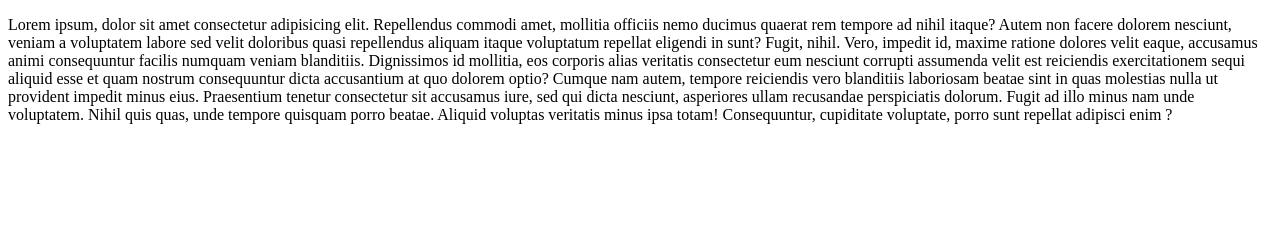
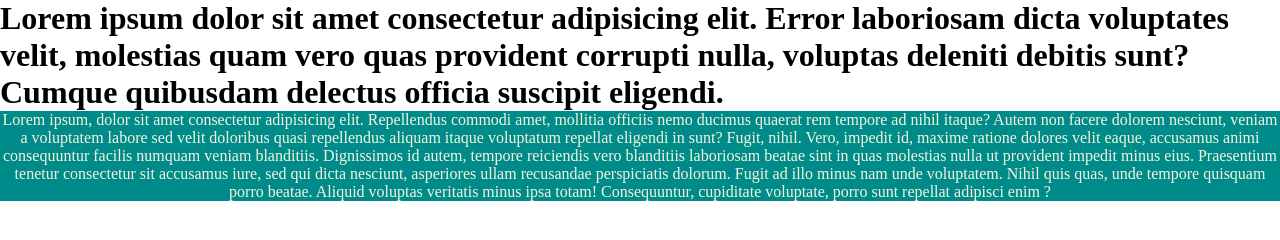
Before and after one commit to sq12/Test1, a plain HTML site: page index.html in a window 1280 px wide. Drawn offline with Linux system fonts and the light colour scheme.

Commit message:
add to project css styles

```diff
--- /dev/null
+++ b/Styles/main.css
@@ -0,0 +1,10 @@
+* {
+	margin: 0;
+	padding: 0;
+}
+
+.p1{
+	color: beige ;
+	background-color: darkcyan;
+	text-align: center;
+}
--- a/index.html
+++ b/index.html
@@ -5,16 +5,18 @@
 	<meta charset="UTF-8">
 	<meta http-equiv="X-UA-Compatible" content="IE=edge">
 	<meta name="viewport" content="width=device-width, initial-scale=1.0">
-	<title>Document</title>
+	<link rel="stylesheet" href="Styles/main.css">
+	<title>Test1</title>
 </head>
 
 <body>
-	<p>Lorem ipsum, dolor sit amet consectetur adipisicing elit. Repellendus commodi amet, mollitia officiis nemo ducimus
+	<h1>Lorem ipsum dolor sit amet consectetur adipisicing elit. Error laboriosam dicta voluptates velit, molestias quam
+		vero quas provident corrupti nulla, voluptas deleniti debitis sunt? Cumque quibusdam delectus officia suscipit
+		eligendi.</h1>
+	<p class="p1">Lorem ipsum, dolor sit amet consectetur adipisicing elit. Repellendus commodi amet, mollitia officiis nemo ducimus
 		quaerat rem tempore ad nihil itaque? Autem non facere dolorem nesciunt, veniam a voluptatem labore sed velit
 		doloribus quasi repellendus aliquam itaque voluptatum repellat eligendi in sunt? Fugit, nihil. Vero, impedit id,
 		maxime ratione dolores velit eaque, accusamus animi consequuntur facilis numquam veniam blanditiis. Dignissimos id
-		mollitia, eos corporis alias veritatis consectetur eum nesciunt corrupti assumenda velit est reiciendis
-		exercitationem sequi aliquid esse et quam nostrum consequuntur dicta accusantium at quo dolorem optio? Cumque nam
 		autem, tempore reiciendis vero blanditiis laboriosam beatae sint in quas molestias nulla ut provident impedit minus
 		eius. Praesentium tenetur consectetur sit accusamus iure, sed qui dicta nesciunt, asperiores ullam recusandae
 		perspiciatis dolorum. Fugit ad illo minus nam unde voluptatem. Nihil quis quas, unde tempore quisquam porro beatae.
```
